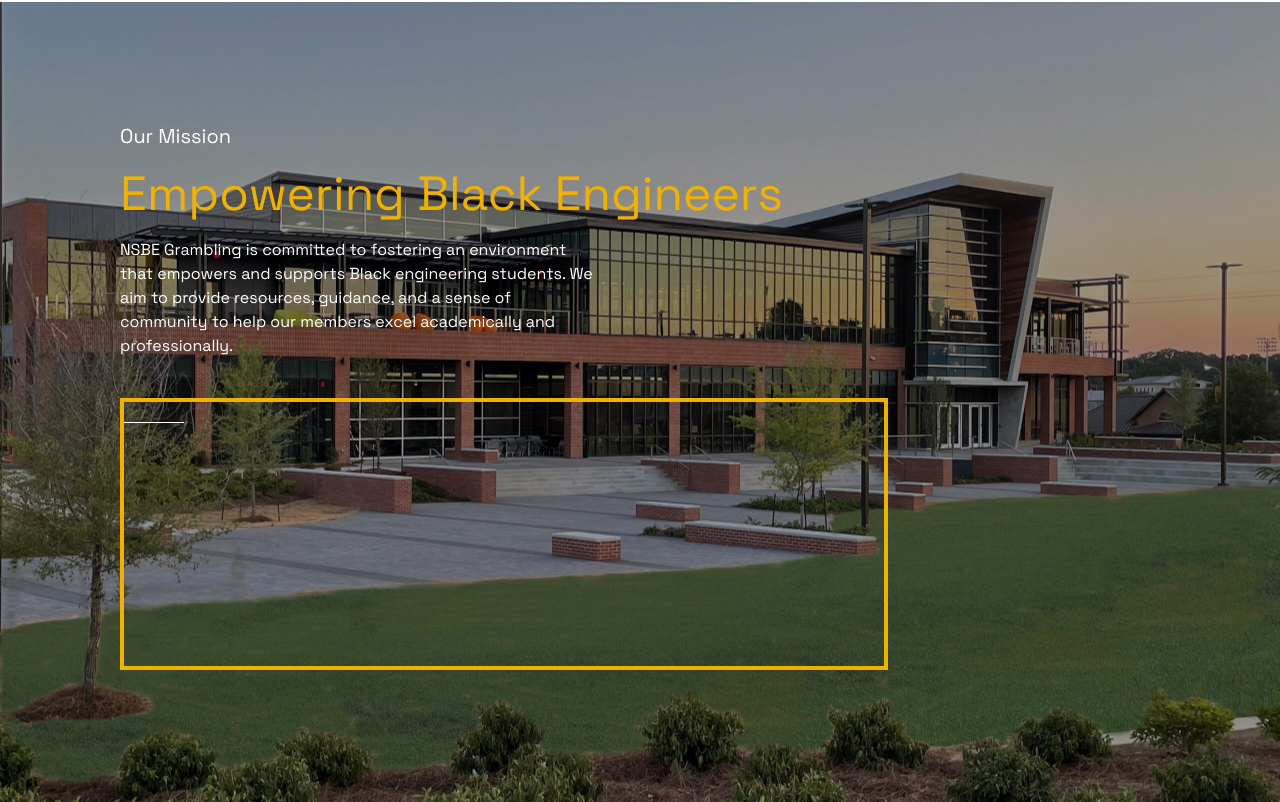
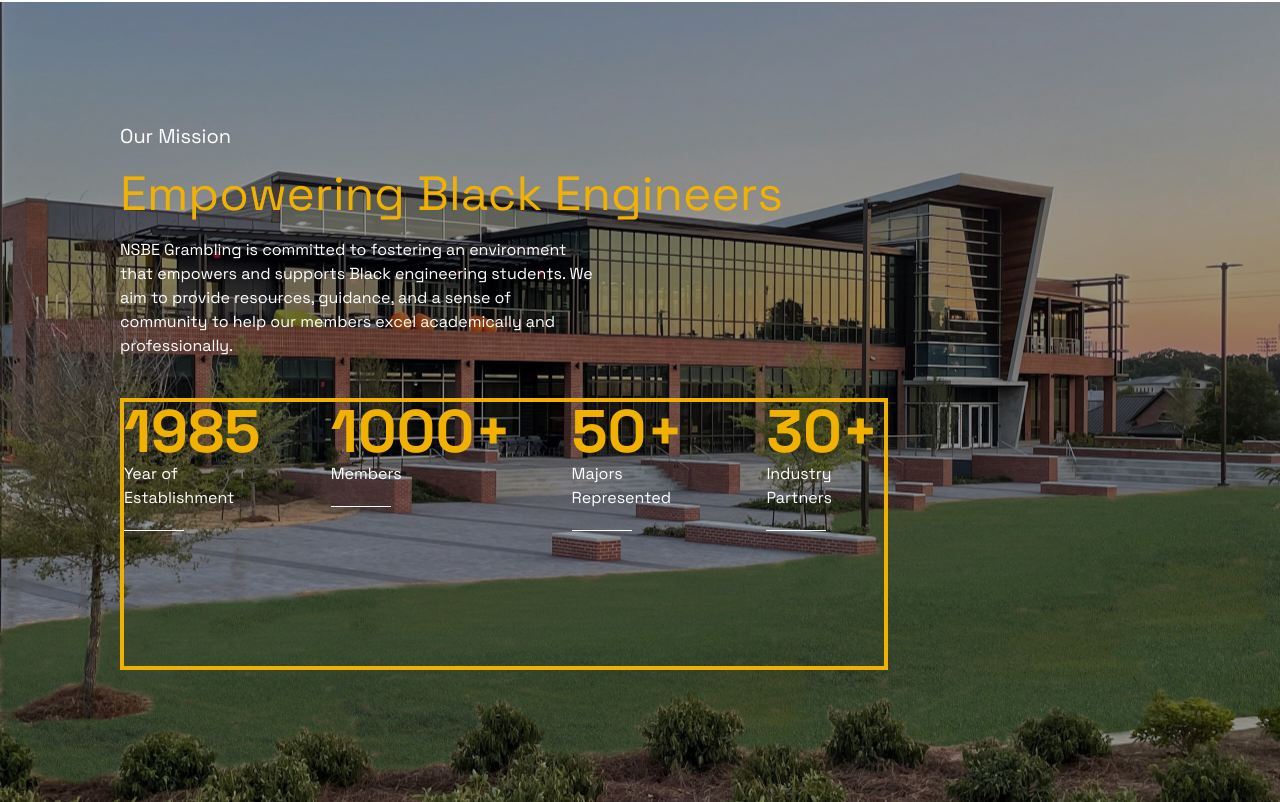
Before and after one commit to Johnnti/NSBE_WEBSITE, a React (Vite) app in the folder frontend/: page / in a window 1280 px wide. Shown: the part 846-1648 px from the top of the page. Built offline with nearby package versions, Linux system fonts and the light colour scheme.

Commit message:
beutify stat numbers

```diff
--- a/frontend/src/components/Statistic.jsx
+++ b/frontend/src/components/Statistic.jsx
@@ -1,7 +1,7 @@
-export default function Statictic({ title, desc }) {
+export default function Statistic({ title, desc }) {
   return (
     <div className="stat">
-      <p>{title}</p>
+      <p className="text-yellow-500 text-6xl font-bold">{title}</p>
       <p>{desc}</p>
       <div className="mt-5 w-15 border-b border-white"></div>
     </div>
--- a/frontend/src/pages/Page4.jsx
+++ b/frontend/src/pages/Page4.jsx
@@ -1,5 +1,11 @@
 import Statistic from '../components/Statistic.jsx'
 export default function Page4(){
+    let statistics = [
+        {title: "1985", desc: "Year of Establishment"},
+        {title: "1000+", desc: "Members"},
+        {title: "50+", desc: "Majors Represented"},
+        {title: "30+", desc: "Industry Partners"}
+    ]
     return (
         <div className="bg-[url('/src/assets/library.jpg')] bg-center bg-cover bg-no-repeat w-full h-screen relative">
             <div className="w-full h-full bg-[rgba(0,0,0,0.4)] flex flex-row">
@@ -7,8 +13,14 @@
                     <p className="mb-5 text-xl">Our Mission</p>
                     <p className="mb-5 text-5xl text-yellow-500">Empowering Black Engineers</p>
                     <p className="w-120 mb-10">NSBE Grambling is committed to fostering an environment that empowers and supports Black engineering students. We aim to provide resources, guidance, and a sense of community to help our members excel academically and professionally.</p>
-                    <div className="statistics w-full h-4/10 border border-yellow-500 border-4">
-                        <Statistic/>
+                    <div className="statistics w-fit h-4/10 border border-yellow-500 border-4 flex gap-x-15">
+                        {statistics.map((stat) => {
+                            return <Statistic
+                                title={stat.title}
+                                desc={stat.desc}
+                            />
+                        })
+                        }
                     </div>
                 </div>
             </div>
```
